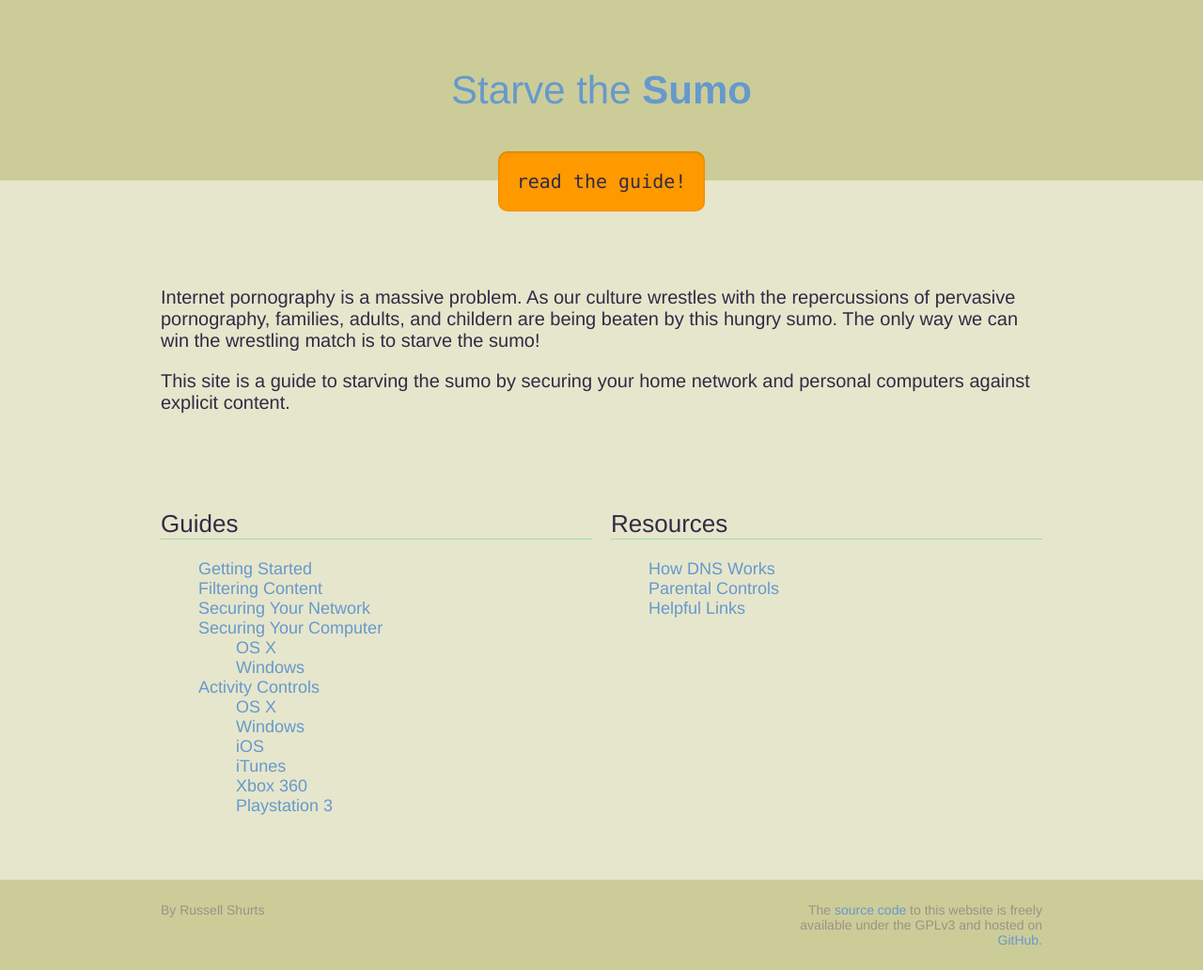
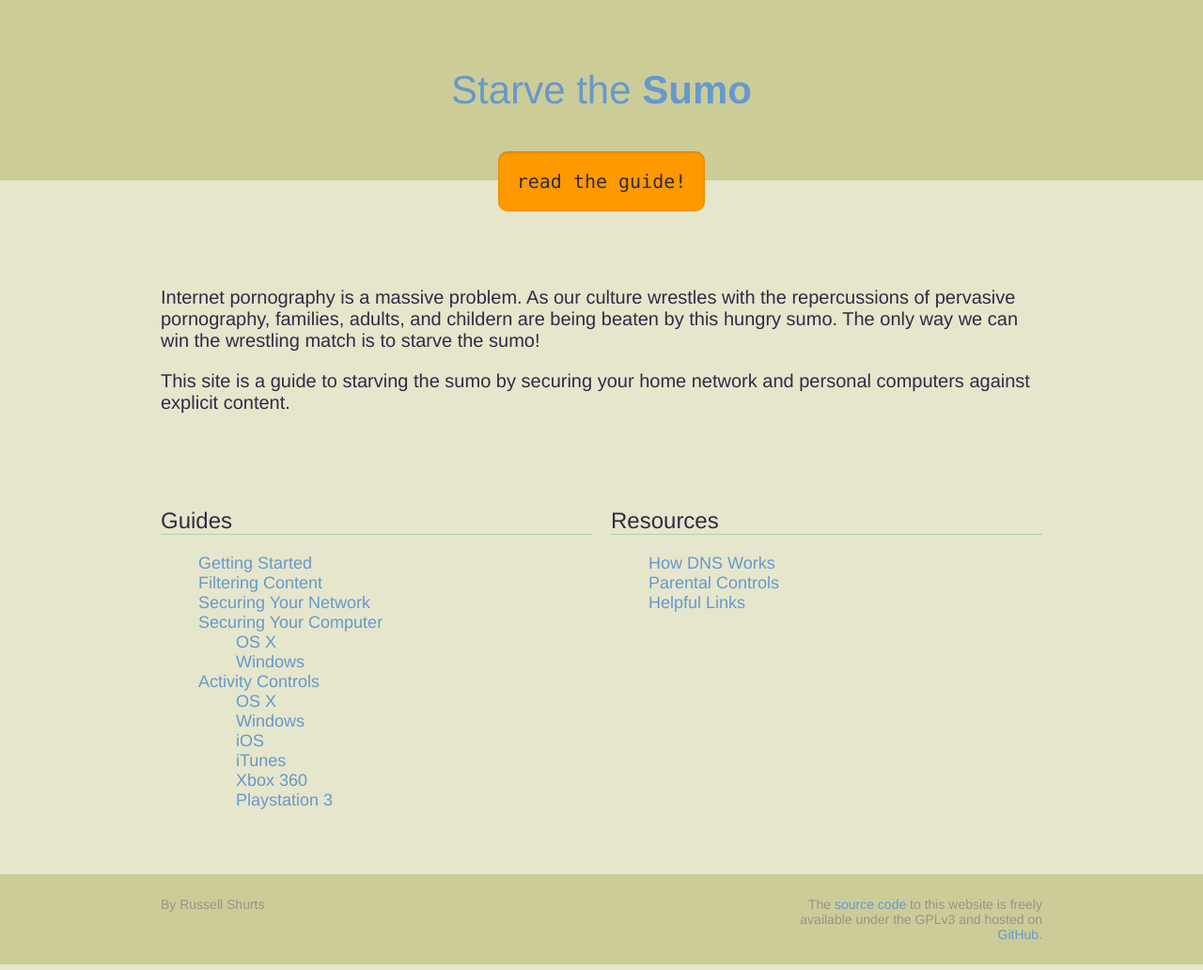
Before and after one commit to rshurts/starvethesumo, a Jekyll site: the page built from index.html, in a window 1280 px wide. Shown: the whole page at 94% size. Built offline with Jekyll 4.4.1, drawn with Linux system fonts in a browser that asks for light colours.

Commit message:
Remove h3

```diff
--- a/css/main.css
+++ b/css/main.css
@@ -17,7 +17,7 @@
   background: #e6e6cc;
 }
 
-h1, h2, h3 {
+h1, h2 {
   font-weight: 500;
   border-bottom: 1px solid #a7d6ac;
 }
@@ -27,11 +27,7 @@
 }
 
 h2 {
-  font-size: 26px;
-}
-
-h3 {
-  font-size: 22px;
+  font-size: 24px;
 }
 
 a {
```
